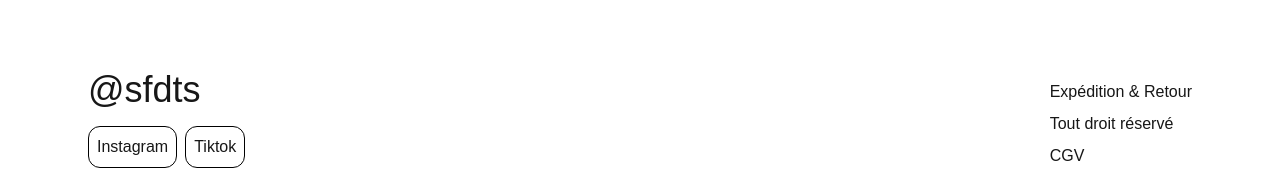
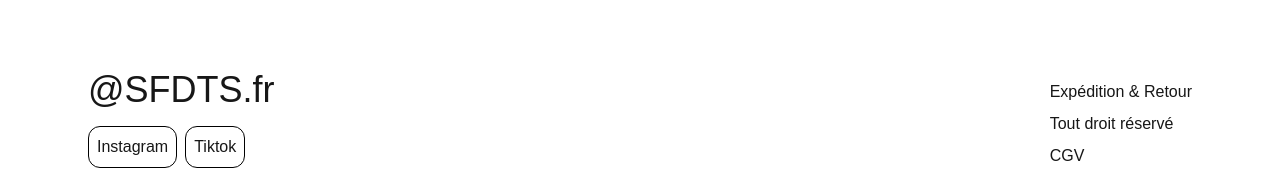
Before and after one commit to rmymartinet/Killian_shop, a Next.js app: page /contact in a window 1280 px wide. Shown: the part 630-800 px from the top of the page. Built offline with nearby package versions, Linux system fonts and the light colour scheme; no server answers.

Commit message:
Add .fr to the link redirection

```diff
--- a/src/app/_components/Footer.tsx
+++ b/src/app/_components/Footer.tsx
@@ -10,7 +10,7 @@ const Footer = () => {
             href="https://www.instagram.com/sfdts.fr/"
             className=" text-2xl lg:text-5xl"
           >
-            @SFDTS
+            @SFDTS.fr
           </a>
         </div>
         {/* <div className="flex flex-col items-start gap-7">
--- a/src/app/contact/page.tsx
+++ b/src/app/contact/page.tsx
@@ -7,7 +7,7 @@ const Contact = () => {
       <div className="flex flex-col items-center md:items-start md:flex-row justify-between gap-72 mt-20">
         <div className="flex flex-col self-start gap-4">
           <a href="https://www.instagram.com/sfdts.fr/" className="text-4xl">
-            @sfdts
+            @SFDTS.fr
           </a>
           <div className="flex gap-2">
             <a
```
